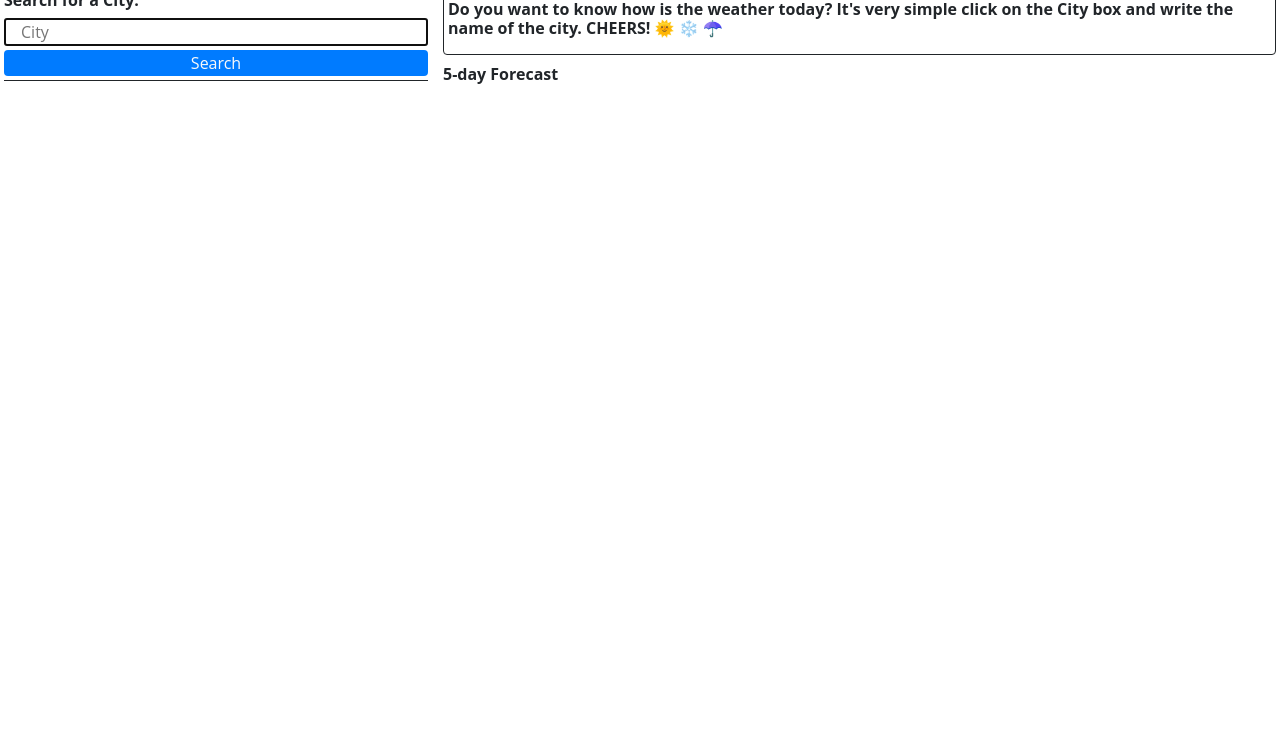
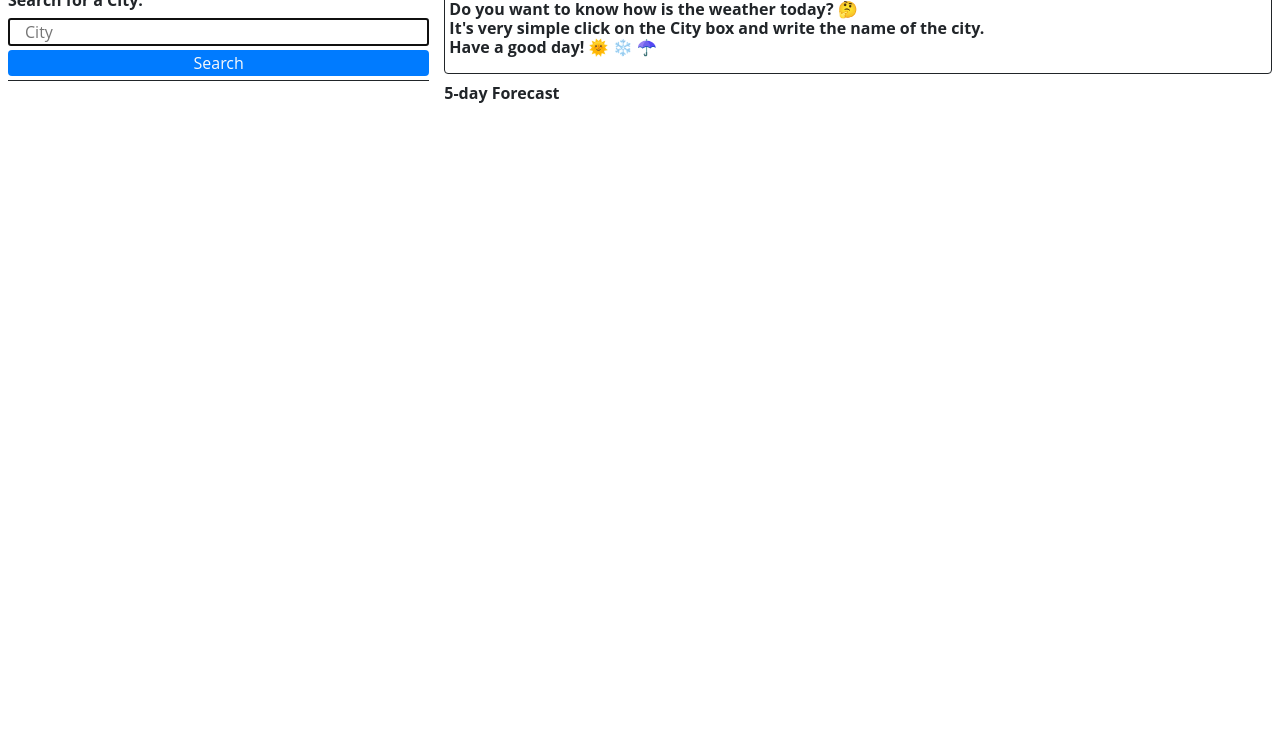
Before and after one commit to Leman102/weather-dashboard, a plain HTML site: page index.html in a window 1280 px wide. Shown: the part 46-800 px from the top of the page. Drawn offline with nearby package versions, Linux system fonts and the light colour scheme.

```diff
--- a/index.html
+++ b/index.html
@@ -13,7 +13,7 @@
     <header>
           <h1>Weather Dashboard</h1>
     </header>
-    <main class="row flex-row justify-space-between m-1">
+    <main class="row flex-row justify-space-between m-2">
         <div id="search-city-container" class="search-city col-12 col-md-4 p-0 ">
             <form id="form-container" class="form-container">
                 <h2 class="m-0"><label  for="city">Search for a City:</label></h2>
@@ -29,7 +29,7 @@
         </div>
         <div class="col-12 col-md-8 pr-0 ">
             <div class="card current-day-container">
-                <h2 class="current-day p-1 my-1"> Do you want to know how is the weather today? It's very simple click on the City box and write the name of the city. CHEERS! 🌞 ❄️ ☂️
+                <h2 class="current-day p-1 my-1"> Do you want to know how is the weather today? 🤔 <br>It's very simple click on the City box and write the name of the city. <br>Have a good day! 🌞 ❄️ ☂️
                 </h2>
                 <div class="current-day-items m-1 d-flex align-content-center align-items-center justify-content-center">
 
```
